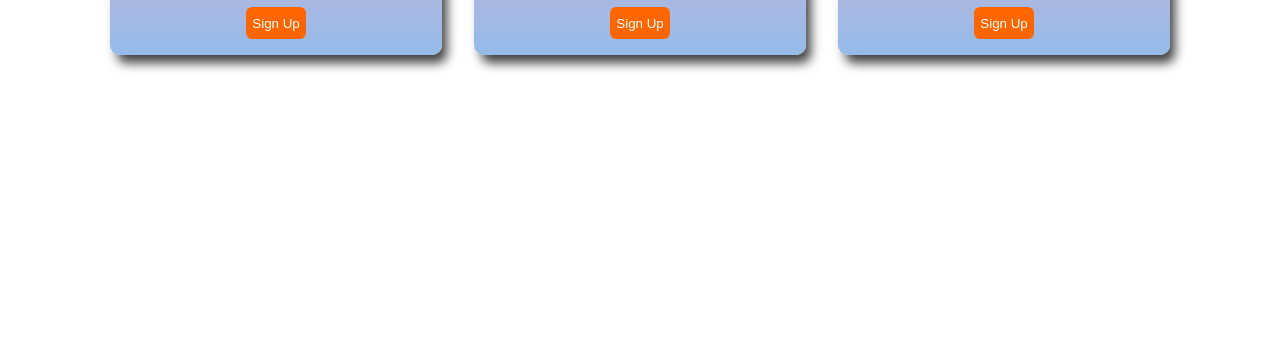
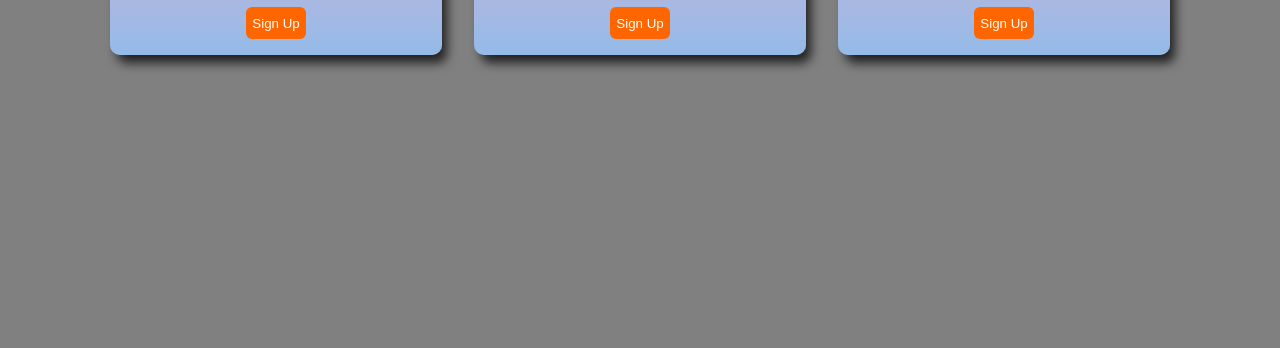
Before and after one commit to Gonpachiro-Kun/Web-Development-Course, a plain HTML site: page Section_9/9.4_Flexbox_Pricing_Table_Project/index.html in a window 1280 px wide. Shown: the part 468-816 px from the top of the page. Drawn offline with Linux system fonts and the light colour scheme; a web font is replaced by a local one.

Commit message:
Few changes made in Pricing Table

```diff
--- a/Section_9/9.4_Flexbox_Pricing_Table_Project/index.html
+++ b/Section_9/9.4_Flexbox_Pricing_Table_Project/index.html
@@ -1,16 +1,15 @@
 <!DOCTYPE html>
 <html>
+
 <head>
   <title>Flexbox Pricing Table</title>
   <link rel="preconnect" href="https://fonts.googleapis.com" />
   <link rel="preconnect" href="https://fonts.gstatic.com" crossorigin />
-    <link
-      href="https://fonts.googleapis.com/css2?family=Sono:wght@400;700&display=swap"
-      rel="stylesheet"
-    />
+  <link href="https://fonts.googleapis.com/css2?family=Sono:wght@400;700&display=swap" rel="stylesheet" />
   <style>
     body {
       font-family: "Sono", sans-serif;
+      background-color: gray;
     }
 
     .pricing-container {
@@ -31,11 +30,9 @@
       align-items: center;
       justify-content: center;
       background: rgb(238, 174, 202);
-        background: linear-gradient(
-          180deg,
+      background: linear-gradient(180deg,
           rgba(238, 174, 202, 1) 0%,
-          rgba(148, 187, 233, 1) 100%
-        );
+          rgba(148, 187, 233, 1) 100%);
       box-shadow: 6px 9px 11px -1px rgba(0, 0, 0, 0.75);
     }
 
@@ -67,9 +64,11 @@
       border-radius: 6px;
       margin-top: 10px;
     }
+
     button:hover {
       background-color: #b37232;
     }
+
     /* Hint: What can you do with a media query and flexbox? */
     @media (max-width: 1250px) {
       .pricing-container {
@@ -118,4 +117,5 @@
     </div>
   </div>
 </body>
+
 </html>
```
Lines whose indentation alone changed are shown as unchanged.
